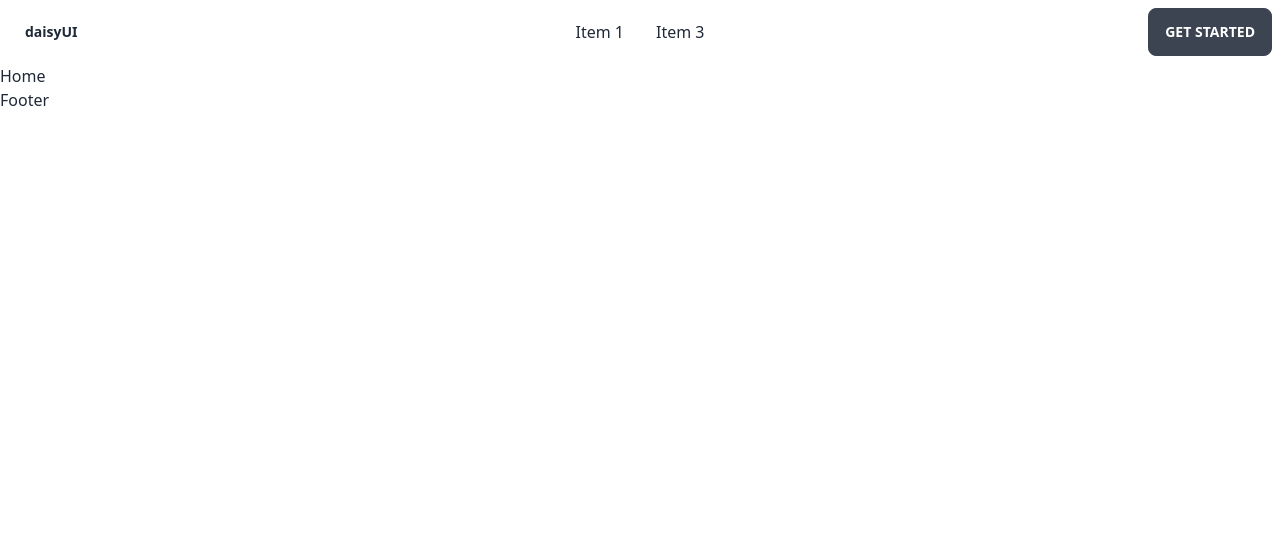
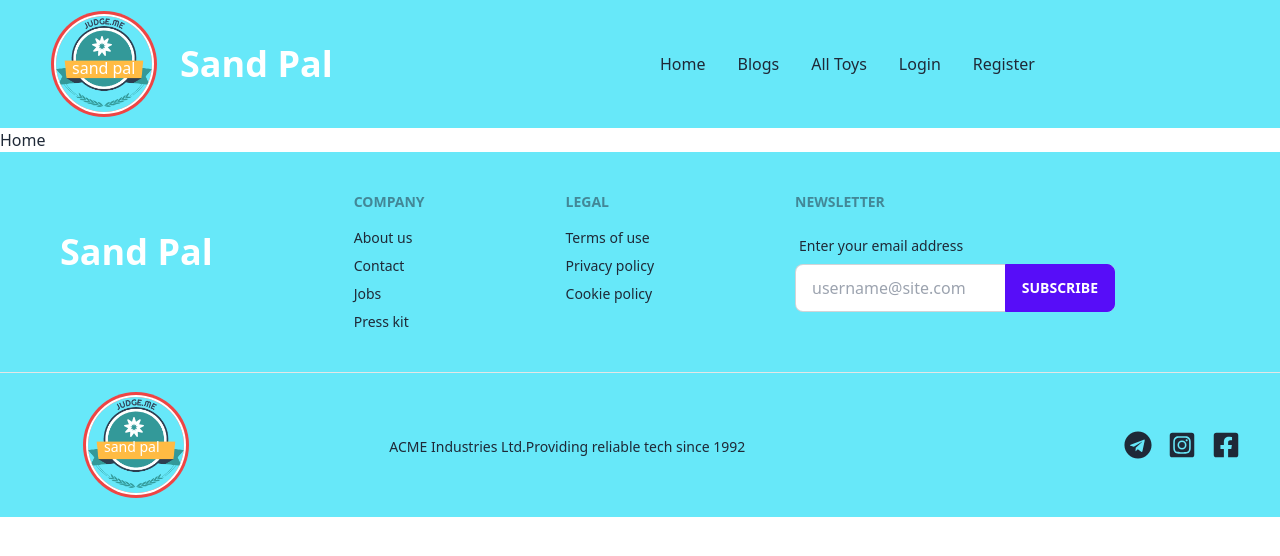
Before and after one commit to tariik12/sand-pal-client, a React (Vite) app: page / in a window 1280 px wide. Shown: the top 556 px of the page. Built offline with nearby package versions, Linux system fonts and the light colour scheme.

Commit message:
Footer Section Done

```diff
--- a/package.json
+++ b/package.json
@@ -17,7 +17,8 @@
     "react-dom": "^18.2.0",
     "react-icons": "^4.8.0",
     "react-router-dom": "^6.11.2",
-    "sort-by": "^0.0.2"
+    "sort-by": "^0.0.2",
+    "swiper": "^9.3.2"
   },
   "devDependencies": {
     "@types/react": "^18.0.28",
--- a/src/pages/Shared/Footer/Footer.jsx
+++ b/src/pages/Shared/Footer/Footer.jsx
@@ -1,9 +1,60 @@
-
+import { Link } from "react-router-dom";
+import logo from "../../../assets/logo.png"
+import { FaBahai,FaFacebookSquare,FaInstagramSquare,FaTelegram} from "react-icons/fa";
 
 const Footer = () => {
     return (
-        <div>
-            <h1>Footer</h1>
+        <div className="">
+            <footer className="footer p-10  text-base-content bg-cyan-300">
+  <div>
+   <Link className=" text-6xl md:text-4xl font-bold text-white ms-28 md:ms-5 mt-10" to='/'>Sand Pal</Link>
+
+  </div>
+  <div>
+    <span className="footer-title">Company</span>
+    <a className="link link-hover">About us</a>
+    <a className="link link-hover">Contact</a>
+    <a className="link link-hover">Jobs</a>
+    <a className="link link-hover">Press kit</a>
+  </div>
+  <div>
+    <span className="footer-title">Legal</span>
+    <a className="link link-hover">Terms of use</a>
+    <a className="link link-hover">Privacy policy</a>
+    <a className="link link-hover">Cookie policy</a>
+  </div>
+  <div>
+    <span className="footer-title">Newsletter</span>
+    <div className="form-control w-80">
+      <label className="label">
+        <span className="label-text">Enter your email address</span>
+      </label>
+      <div className="relative">
+        <input type="text" placeholder="username@site.com" className="input input-bordered w-full pr-16" />
+        <button className="btn btn-primary absolute top-0 right-0 rounded-l-none">Subscribe</button>
+      </div>
+    </div>
+  </div>
+</footer>
+<footer className="footer px-10 py-4 border-t bg-cyan-300 text-base-content border-base-300">
+  <div className="items-center grid-flow-col ms-28 md:ms-0">
+  <div className="avatar relative flex justify-center items-center ms-10 p-2">
+  <div className="w-24  rounded-full ring ring-red-500 ring-offset-base-100 ring-offset-2  ">
+    <img src={logo}/>
+    <FaBahai className="absolute top-6 left-50 text-white ms-8 w-7 h-7 p-1" />
+    <p className="absolute top-12 left-50 text-white ms-4" >sand pal</p>
+  </div>
+</div>
+  </div>
+    <p className="text-center mt-12">ACME Industries Ltd.Providing reliable tech since 1992</p>
+  <div className="md:place-self-center md:justify-self-end ms-28 md:ms-0">
+    <div className="grid grid-flow-col gap-4">
+      <FaTelegram className="w-7 h-7"/>
+      <FaInstagramSquare className="w-7 h-7"/>
+      <FaFacebookSquare className="w-7 h-7"/>
+    </div>
+  </div>
+</footer>
         </div>
     );
 };
--- a/src/pages/Shared/Header/Banner/Banner.jsx
+++ b/src/pages/Shared/Header/Banner/Banner.jsx
@@ -1,11 +1,49 @@
 
 
-const Banner = () => {
-    return (
-        <div>
-            <h1>Banner</h1>
-        </div>
-    );
-};
+// Import Swiper React components
+import { Swiper, SwiperSlide } from "swiper/react";
 
-export default Banner;
+// Import Swiper styles
+import "swiper/css";
+import "swiper/css/effect-creative";
+
+import "./banner.css";
+
+// import required modules
+import { EffectCreative } from "swiper";
+
+export default function Banner() {
+  return (
+    <>
+      <Swiper
+        grabCursor={true}
+        effect={"creative"}
+        creativeEffect={{
+          prev: {
+            shadow: true,
+            origin: "left center",
+            translate: ["-5%", 0, -200],
+            rotate: [0, 100, 0],
+          },
+          next: {
+            origin: "right center",
+            translate: ["5%", 0, -200],
+            rotate: [0, -100, 0],
+          },
+        }}
+        modules={[EffectCreative]}
+        className="mySwiper6"
+      >
+        <SwiperSlide>Slide 1</SwiperSlide>
+        <SwiperSlide>Slide 2</SwiperSlide>
+        <SwiperSlide>Slide 3</SwiperSlide>
+        <SwiperSlide>Slide 4</SwiperSlide>
+        <SwiperSlide>Slide 5</SwiperSlide>
+        <SwiperSlide>Slide 6</SwiperSlide>
+        <SwiperSlide>Slide 7</SwiperSlide>
+        <SwiperSlide>Slide 8</SwiperSlide>
+        <SwiperSlide>Slide 9</SwiperSlide>
+      </Swiper>
+    </>
+  );
+}
--- /dev/null
+++ b/src/pages/Shared/Header/Banner/banner.css
@@ -0,0 +1,78 @@
+#app { height: 100% }
+html,
+body {
+  position: relative;
+  height: 100%;
+}
+
+body {
+  background: #eee;
+  font-family: Helvetica Neue, Helvetica, Arial, sans-serif;
+  font-size: 14px;
+  color: #000;
+  margin: 0;
+  padding: 0;
+}
+
+body {
+  font-family: Helvetica Neue, Helvetica, Arial, sans-serif;
+  font-size: 14px;
+  color: #000;
+  margin: 0;
+  padding: 0;
+}
+
+.swiper {
+  margin: 100px auto;
+  width: 320px;
+  height: 240px;
+}
+
+.swiper-slide {
+  display: flex;
+  align-items: center;
+  justify-content: center;
+  font-size: 22px;
+  font-weight: bold;
+  color: #fff;
+}
+
+.swiper-slide:nth-child(1n) {
+  background-color: rgb(206, 17, 17);
+}
+
+.swiper-slide:nth-child(2n) {
+  background-color: rgb(0, 140, 255);
+}
+
+.swiper-slide:nth-child(3n) {
+  background-color: rgb(10, 184, 111);
+}
+
+.swiper-slide:nth-child(4n) {
+  background-color: rgb(211, 122, 7);
+}
+
+.swiper-slide:nth-child(5n) {
+  background-color: rgb(118, 163, 12);
+}
+
+.swiper-slide:nth-child(6n) {
+  background-color: rgb(180, 10, 47);
+}
+
+.swiper-slide:nth-child(7n) {
+  background-color: rgb(35, 99, 19);
+}
+
+.swiper-slide:nth-child(8n) {
+  background-color: rgb(0, 68, 255);
+}
+
+.swiper-slide:nth-child(9n) {
+  background-color: rgb(218, 12, 218);
+}
+
+.swiper-slide:nth-child(10n) {
+  background-color: rgb(54, 94, 77);
+}
--- a/src/pages/Shared/Header/Navbar/Navbar.jsx
+++ b/src/pages/Shared/Header/Navbar/Navbar.jsx
@@ -1,13 +1,32 @@
+import { Link } from "react-router-dom";
+import logo from "../../../../assets/logo.png"
+import { FaBahai} from "react-icons/fa";
+import { useState } from "react";
 
 
 const Navbar = () => {
 
+  const {user} =useState(null)
 
-    const navLinkItem =<>
-    <li><a>Item 1</a></li>
-      <li><a>Item 3</a></li></>
+    const navLinkItem =
+    <>
+      <li><Link to='/'>Home</Link></li>
+      <li><Link className="/blog">Blogs</Link></li>
+      <li><Link>All Toys</Link></li>
+      {
+        user? <>
+                <li><Link>My Toys</Link></li>
+                <li><Link>Add Toy</Link></li>
+              </>
+        :
+        <>
+        <li><Link to='/login'>Login</Link></li>
+        <li><Link to='/register'>Register</Link></li>
+        </>
+      }
+    </>
     return (
-        <div className="navbar bg-base-100">
+        <div className="navbar  bg-cyan-300">
   <div className="navbar-start">
     <div className="dropdown">
       <label tabIndex={0} className="btn btn-ghost lg:hidden">
@@ -17,16 +36,21 @@ const Navbar = () => {
       {navLinkItem}
       </ul>
     </div>
-    <a className="btn btn-ghost normal-case">daisyUI</a>
+    <div className="avatar relative flex justify-center items-center ms-10 p-2">
+  <div className="w-24 rounded-full ring ring-red-500 ring-offset-base-100 ring-offset-2 ">
+    <img src={logo}/>
+    <FaBahai className="absolute top-6 left-50 text-white ms-8 w-7 h-7 p-1" />
+    <p className="absolute top-12 left-50 text-white ms-4" >sand pal</p>
+  </div>
+</div>
+    <Link className=" text-xl md:text-4xl font-bold text-white ms-5" to='/'>Sand Pal</Link>
   </div>
   <div className="navbar-center hidden lg:flex">
     <ul className="menu menu-horizontal px-1">
       {navLinkItem}
     </ul>
   </div>
-  <div className="navbar-end">
-    <a className="btn">Get started</a>
-  </div>
+
 </div>
     );
 };
```
Also changed, not shown: src/assets/logo.png (added), 1 other file (tests, documents, lock files or other folders).
